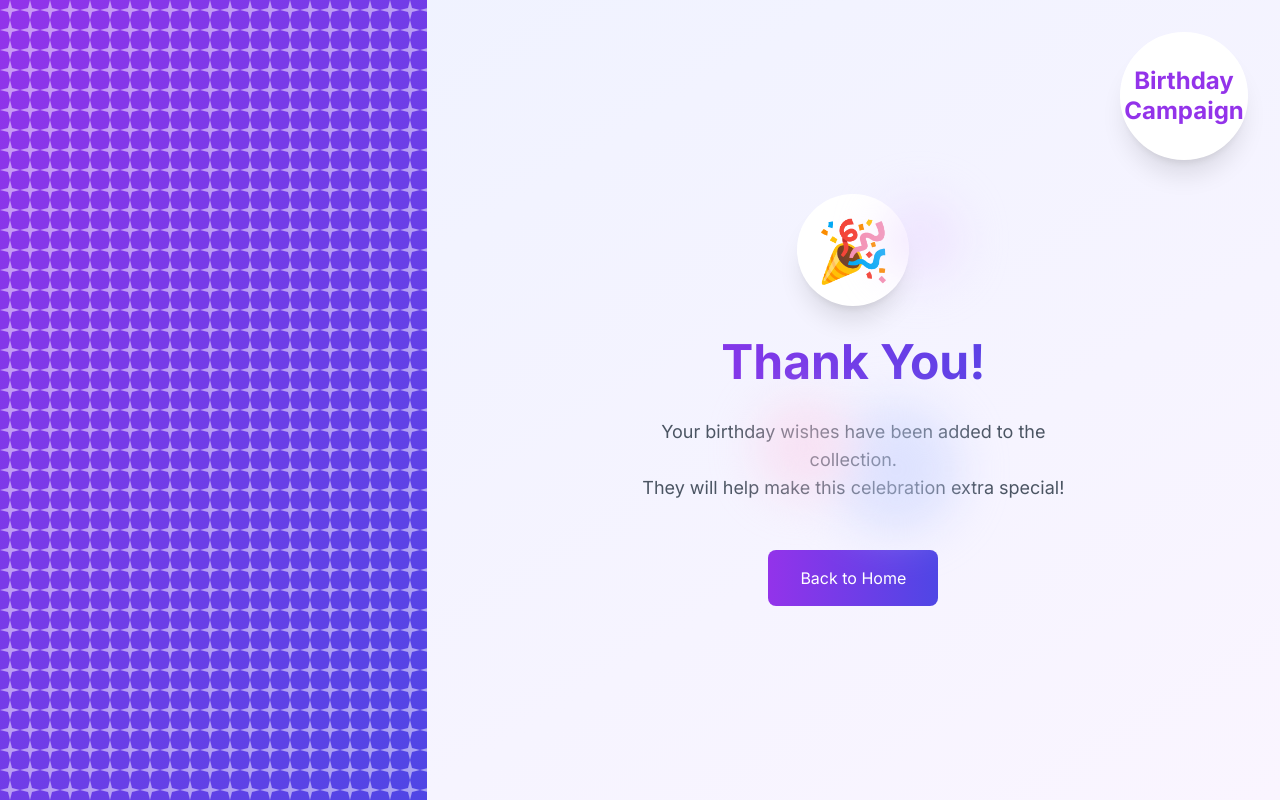
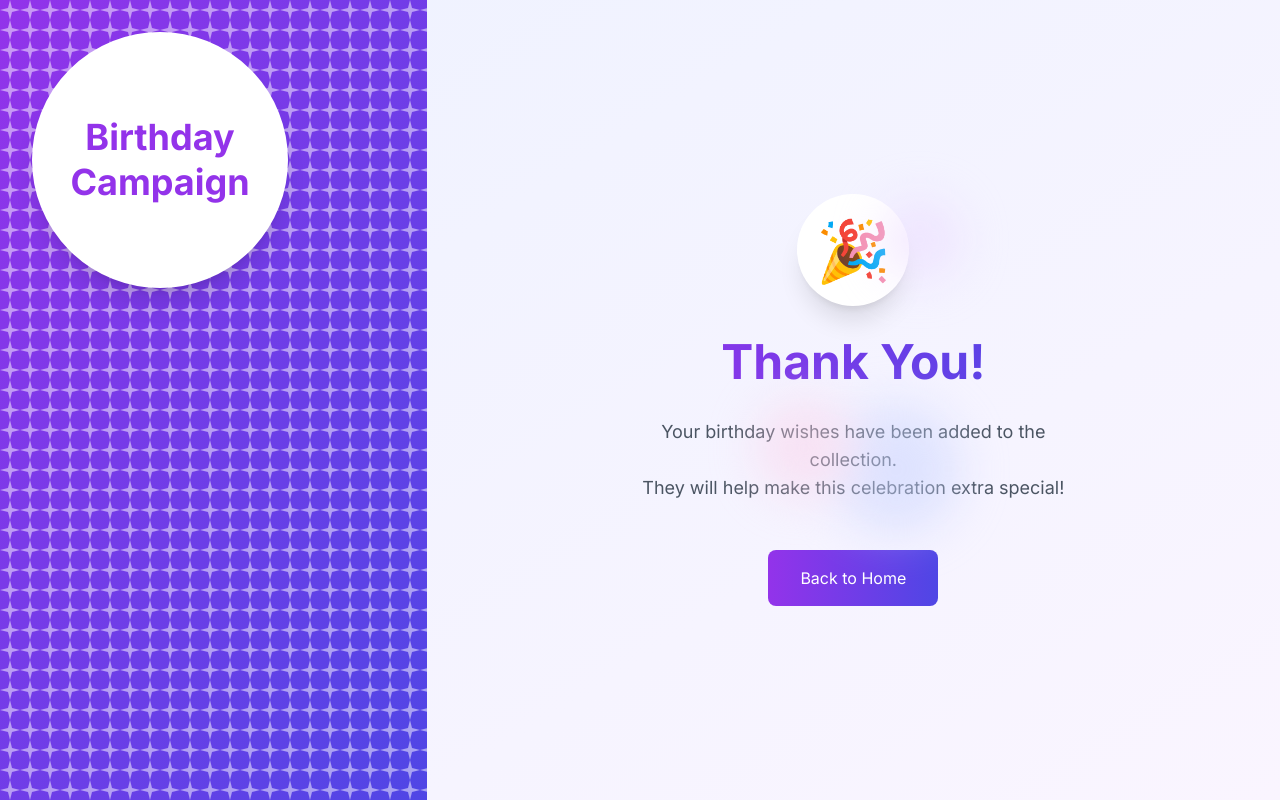
Before and after one commit to juanvolpe/birthday-greetings, a Next.js app: page /thank-you in a window 1280 px wide. Built offline with nearby package versions, Linux system fonts and the light colour scheme.

Commit message:
Make photo bigger and move it to left side above purple block

```diff
--- a/src/app/thank-you/page.tsx
+++ b/src/app/thank-you/page.tsx
@@ -17,22 +17,22 @@ export default function ThankYouPage() {
         initial={{ opacity: 0, y: -20 }}
         animate={{ opacity: 1, y: 0 }}
         transition={{ delay: 0.3, duration: 0.5 }}
-        className="absolute top-8 right-8 z-10"
+        className="absolute top-8 left-8 z-20"
       >
         {photoUrl ? (
-          <div className="w-32 h-32 rounded-full overflow-hidden border-4 border-white shadow-xl">
+          <div className="w-64 h-64 rounded-full overflow-hidden border-4 border-white shadow-xl">
             <Image
               src={photoUrl}
               alt="Birthday Person"
-              width={128}
-              height={128}
+              width={256}
+              height={256}
               className="object-cover w-full h-full"
               unoptimized
             />
           </div>
         ) : (
-          <div className="w-32 h-32 rounded-full bg-white shadow-xl border-4 border-white flex items-center justify-center">
-            <div className="text-2xl font-bold text-purple-600 text-center leading-tight">
+          <div className="w-64 h-64 rounded-full bg-white shadow-xl border-4 border-white flex items-center justify-center">
+            <div className="text-4xl font-bold text-purple-600 text-center leading-tight">
               {campaignName.split(' ').map((word, i) => (
                 <div key={i}>{word}</div>
               ))}
```
